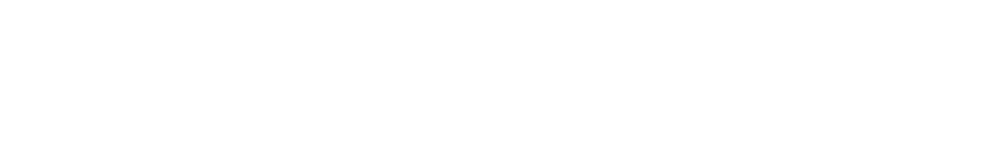
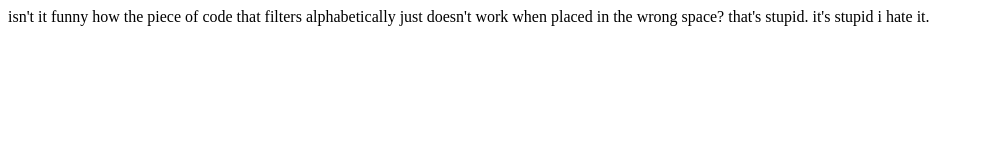
Before and after one commit to staten-island-tech/array-assessment-practice-RichardM1337, a plain HTML site: page index.html in a window 1280 px wide. Shown: the whole page, without its empty margins (0-984 px from the left). Drawn offline with Linux system fonts and the light colour scheme.

Commit message:
Update index.html

```diff
--- a/index.html
+++ b/index.html
@@ -6,5 +6,6 @@
 </head>
 <body>
     <script src="index.js"></script>
+    <p class="paragraph">isn't it funny how the piece of code that filters alphabetically just doesn't work when placed in the wrong space? that's stupid. it's stupid i hate it.</p>
 </body>
 </html>
```
